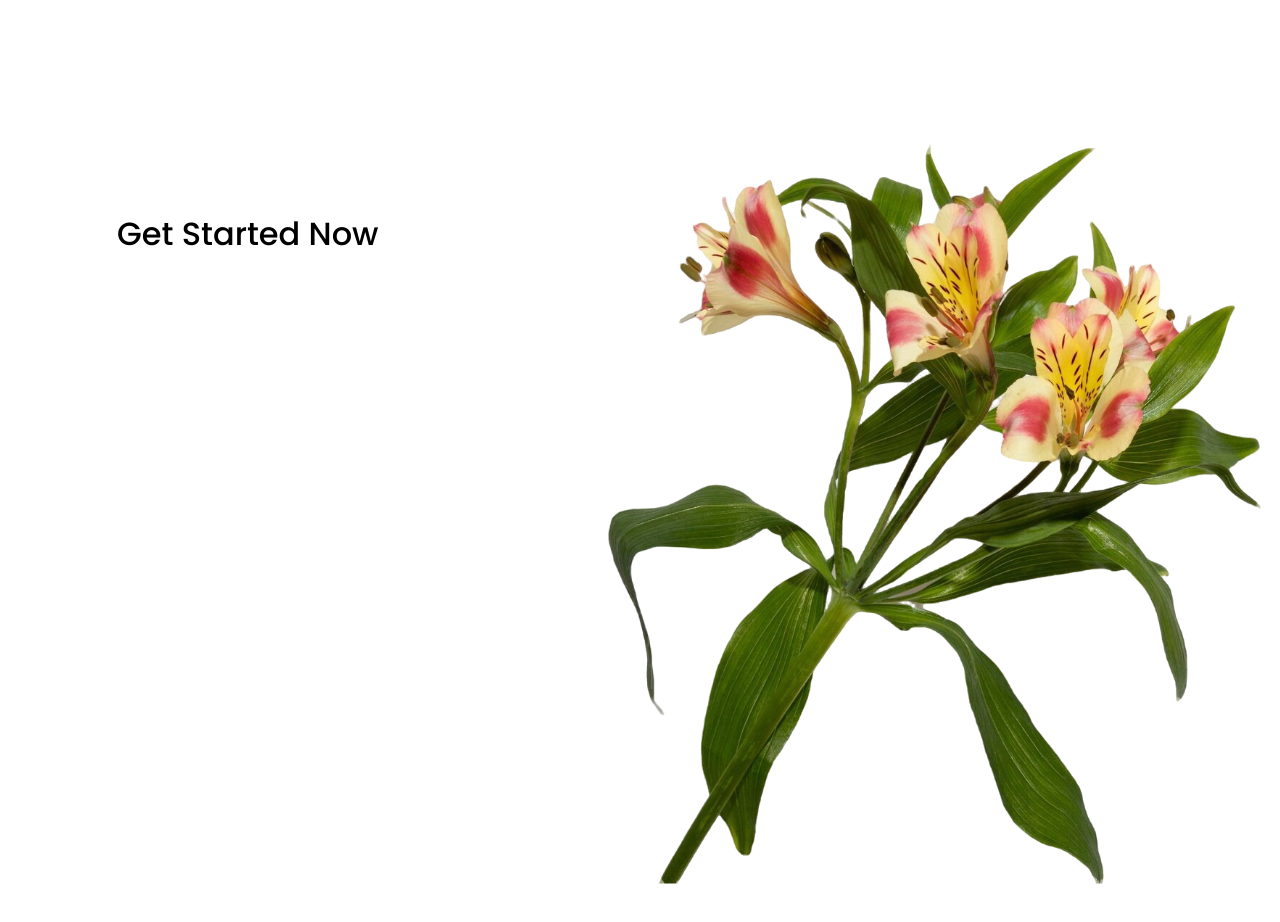
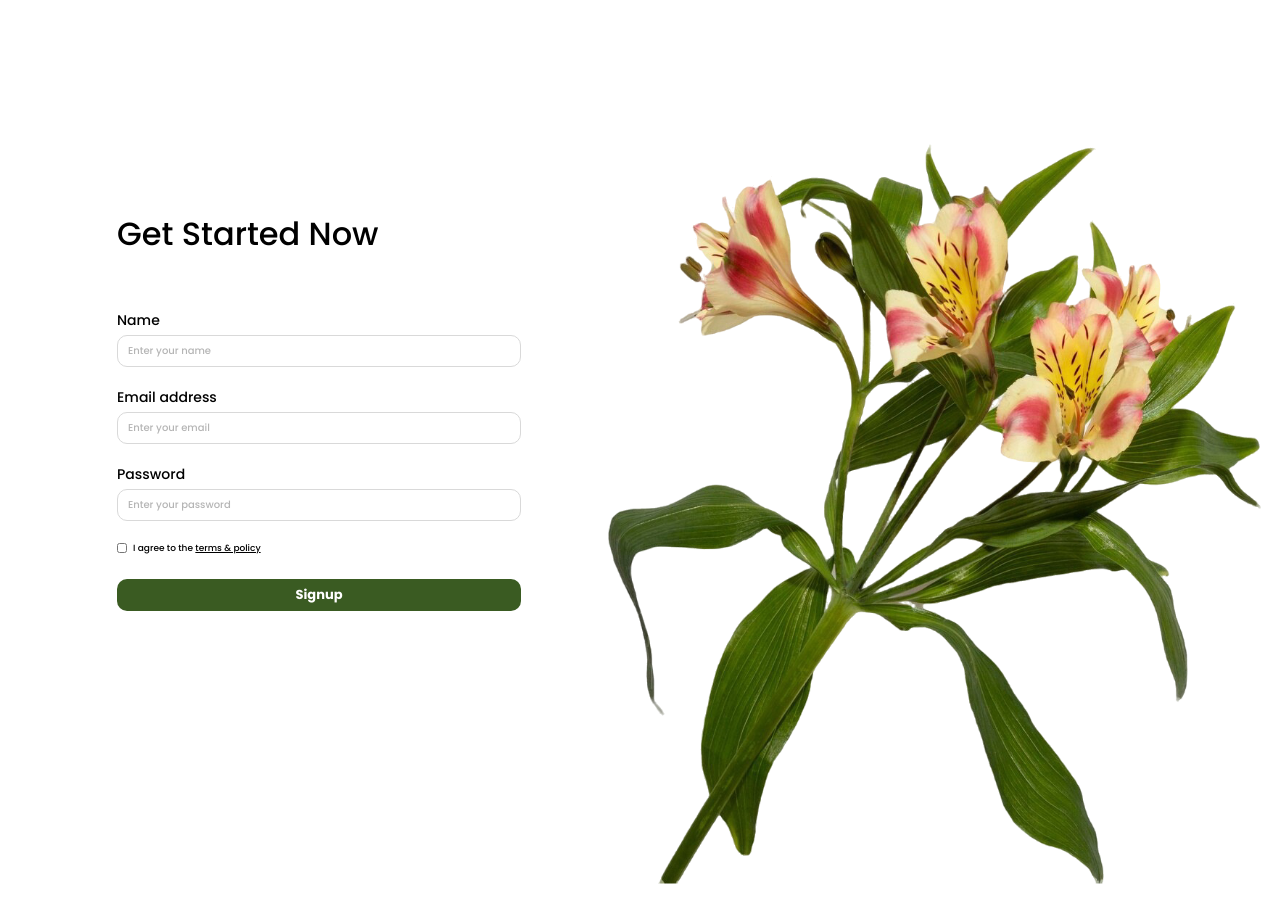
Before and after one commit to DanielCasimiro67/appdev1-final-practical-exam, a React (Vite) app: page / in a window 1280 px wide. Shown: the top 922 px of the page. Built offline with nearby package versions, Linux system fonts and the light colour scheme.

Commit message:
Add Sign Up form

```diff
--- a/src/components/SignUp/SignUp.jsx
+++ b/src/components/SignUp/SignUp.jsx
@@ -1,11 +1,48 @@
+import { useState } from 'react'
 import blossom from '../../assets/blossom-flower.svg'
 import styles from './SignUp.module.css'
 
 export default function SignUp() {
+  const [message, setMessage] = useState('')
+
+  function handleSubmit(event) {
+    event.preventDefault()
+    setMessage('This exam preview does not connect to an authentication service.')
+  }
+
+  function showTerms(event) {
+    event.preventDefault()
+    setMessage('The terms & policy page is not included in this exam preview.')
+  }
+
   return (
     <main className={styles.page}>
       <section className={styles.left} aria-label="Sign Up">
-        <div className={styles.content}><h1 className={styles.title}>Get Started Now</h1></div>
+        <div className={styles.content}>
+          <h1 className={styles.title}>Get Started Now</h1>
+          <form className={styles.form} onSubmit={handleSubmit}>
+            <div className={styles.fields}>
+              <div className={styles.field}>
+                <label className={styles.label} htmlFor="signup-name">Name</label>
+                <input className={styles.input} id="signup-name" name="name" type="text" placeholder="Enter your name" autoComplete="name" required />
+              </div>
+              <div className={styles.field}>
+                <label className={styles.label} htmlFor="signup-email">Email address</label>
+                <input className={styles.input} id="signup-email" name="email" type="email" placeholder="Enter your email" autoComplete="email" required />
+              </div>
+              <div className={styles.field}>
+                <label className={styles.label} htmlFor="signup-password">Password</label>
+                <input className={styles.input} id="signup-password" name="password" type="password" placeholder="Enter your password" autoComplete="new-password" required />
+              </div>
+            </div>
+            <label className={styles.checkboxLabel}>
+              <input className={styles.checkbox} name="terms" type="checkbox" required />
+              <span>I agree to the <a className={styles.termsLink} href="#terms" onClick={showTerms}>terms &amp; policy</a></span>
+            </label>
+            <button className={styles.primaryButton} type="submit">Signup</button>
+          </form>
+          {message && <p className={styles.notice} role="status">{message}</p>}
+        </div>
       </section>
       <section className={styles.right} aria-label="Blossom illustration">
         <img className={styles.blossom} src={blossom} width="828" height="936" alt="Pink and yellow blossom flowers with green leaves" />
--- a/src/components/SignUp/SignUp.module.css
+++ b/src/components/SignUp/SignUp.module.css
@@ -55,3 +55,117 @@
   font-weight: 500;
   line-height: 1.5;
 }
+
+.form {
+  margin: 0;
+}
+
+.fields {
+  display: grid;
+  gap: 20px;
+}
+
+.field {
+  display: grid;
+  gap: 4px;
+}
+
+.label {
+  font-size: 14px;
+  font-weight: 500;
+  line-height: 21px;
+}
+
+.input {
+  display: block;
+  width: 100%;
+  min-width: 0;
+  height: 32px;
+  padding: 6px 10px;
+  border: 1px solid #d9d9d9;
+  border-radius: 10px;
+  background: #fff;
+  color: #000;
+  font-size: 10px;
+  font-weight: 500;
+  line-height: 18px;
+}
+
+.input::placeholder {
+  color: #b5b5b5;
+  opacity: 1;
+}
+
+.input:focus-visible,
+.primaryButton:focus-visible,
+a:focus-visible,
+.socialButton:focus-visible {
+  outline: 2px solid #3a5b22;
+  outline-offset: 3px;
+}
+
+.checkboxLabel {
+  display: flex;
+  align-items: center;
+  gap: 6px;
+  margin-top: 20px;
+  font-size: 9px;
+  font-weight: 500;
+  line-height: 14px;
+}
+
+.checkbox {
+  flex: 0 0 auto;
+  width: 10px;
+  height: 10px;
+  margin: 0;
+  accent-color: #3a5b22;
+}
+
+.termsLink {
+  color: #000;
+  text-decoration: underline;
+}
+
+.primaryButton {
+  display: block;
+  width: 100%;
+  height: 32px;
+  margin-top: 24px;
+  padding: 4px 12px;
+  border: 0;
+  border-radius: 10px;
+  background: #3a5b22;
+  color: #fff;
+  font-size: 13px;
+  font-weight: 700;
+  cursor: pointer;
+}
+
+.notice {
+  margin: 16px 0 0;
+  color: #3a5b22;
+  font-size: 12px;
+  line-height: 1.5;
+}
+
+@media (max-width: 900px) {
+  .input {
+    height: 44px;
+    font-size: 16px;
+  }
+
+  .primaryButton {
+    height: 44px;
+  }
+
+  .checkboxLabel {
+    min-height: 32px;
+    font-size: 12px;
+  }
+
+  .checkbox {
+    width: 16px;
+    height: 16px;
+  }
+}
```
Also changed, not shown: casimiro-signup-form.png (added).
